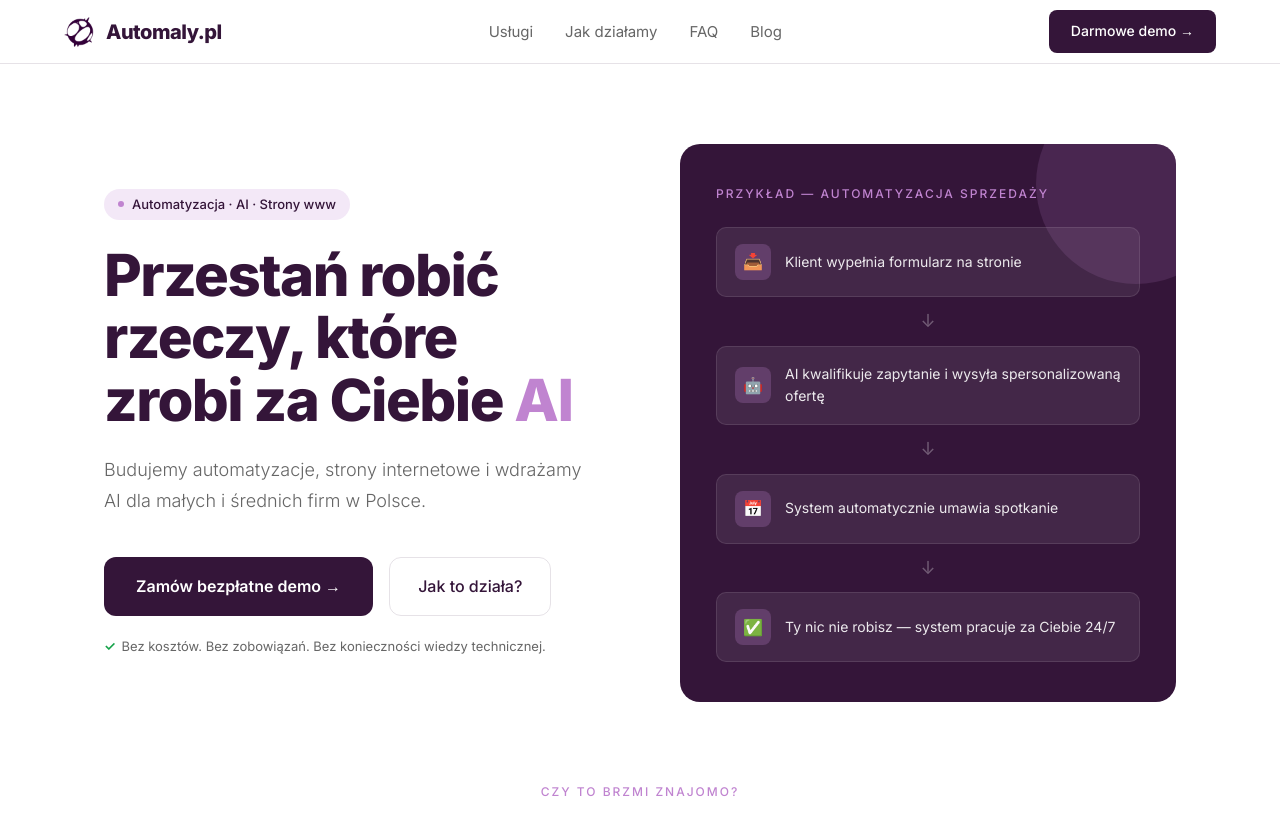
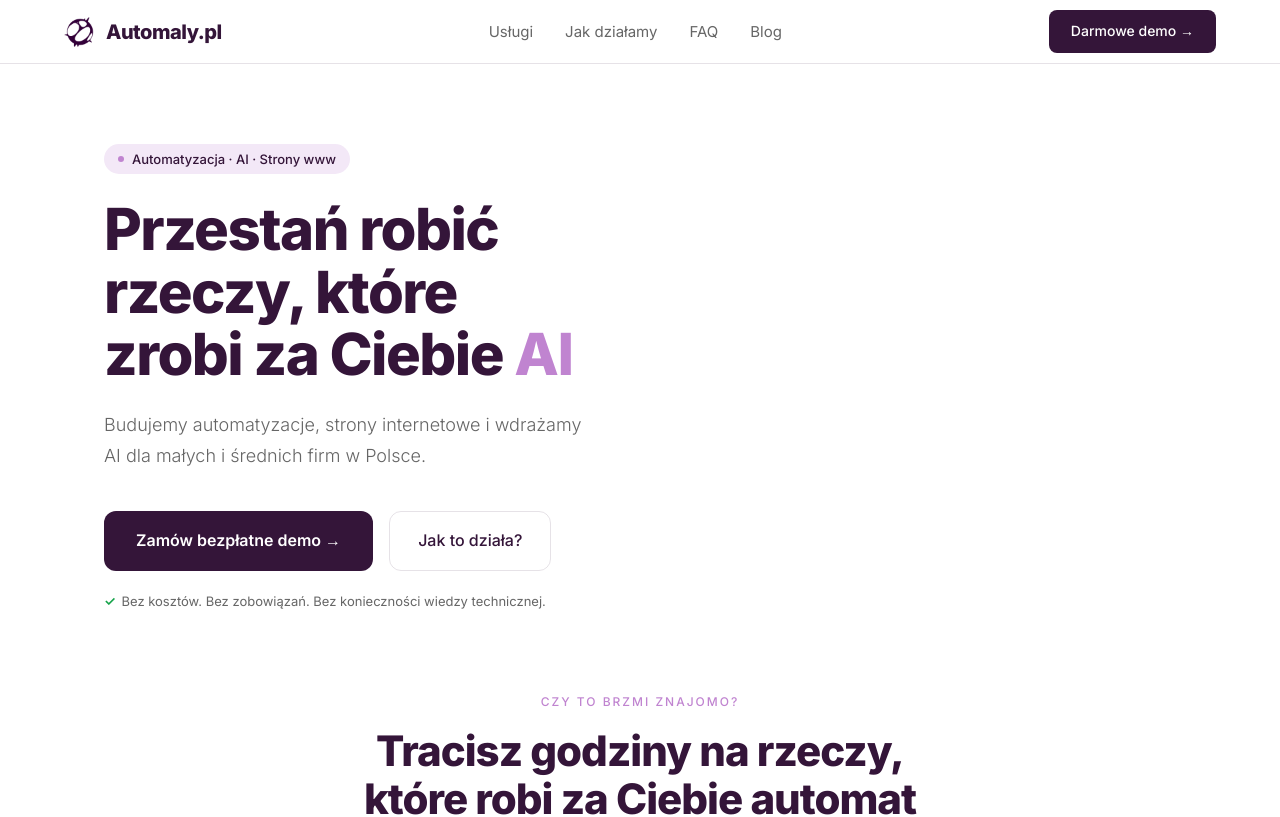
Before and after one commit to MikeyX03/automaly-next, a Next.js app: page / in a window 1280 px wide. Shown: the top 817 px of the page. Built offline with nearby package versions, Linux system fonts and the light colour scheme; no server answers; the database is empty.

Commit message:
Update page.tsx

```diff
--- a/app/page.tsx
+++ b/app/page.tsx
@@ -47,18 +47,6 @@ export default async function Home() {
               <a href="#proces" className="btn-secondary">{hero.cta_secondary || 'Jak to działa?'}</a>
             </div>
             <div className="risk-badge">{hero.badge || 'Bez kosztów. Bez zobowiązań. Bez konieczności wiedzy technicznej.'}</div>
-          </div>
-          <div className="hero-visual">
-            <div className="hero-demo-label">Przykład — automatyzacja sprzedaży</div>
-            <div className="demo-process">
-              <div className="demo-step"><div className="demo-step-icon">📥</div><div className="demo-step-text">Klient wypełnia formularz na stronie</div></div>
-              <div className="demo-arrow">↓</div>
-              <div className="demo-step"><div className="demo-step-icon">🤖</div><div className="demo-step-text">AI kwalifikuje zapytanie i wysyła spersonalizowaną ofertę</div></div>
-              <div className="demo-arrow">↓</div>
-              <div className="demo-step"><div className="demo-step-icon">📅</div><div className="demo-step-text">System automatycznie umawia spotkanie</div></div>
-              <div className="demo-arrow">↓</div>
-              <div className="demo-step"><div className="demo-step-icon">✅</div><div className="demo-step-text">Ty nic nie robisz — system pracuje za Ciebie 24/7</div></div>
-            </div>
           </div>
         </div>
       </section>
```
